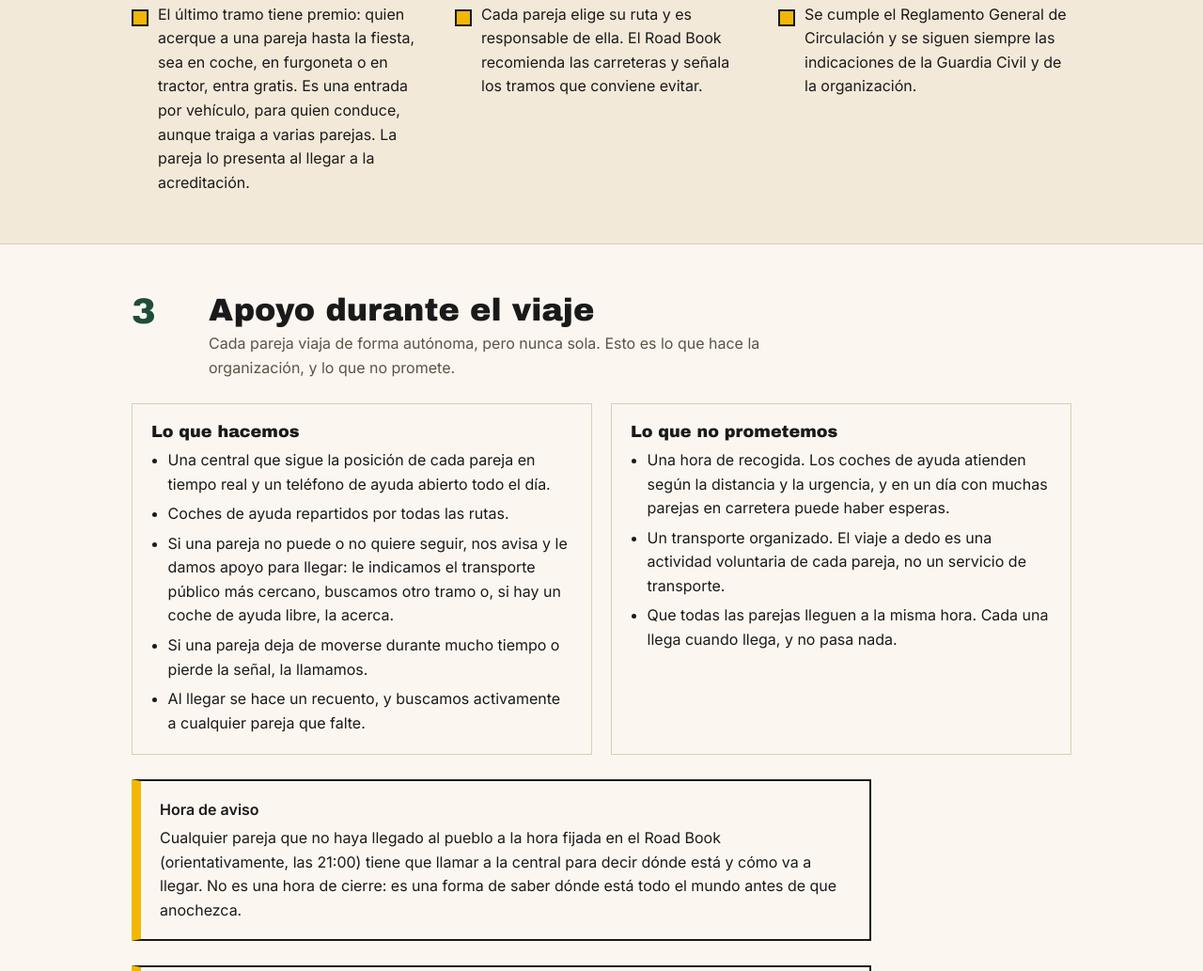
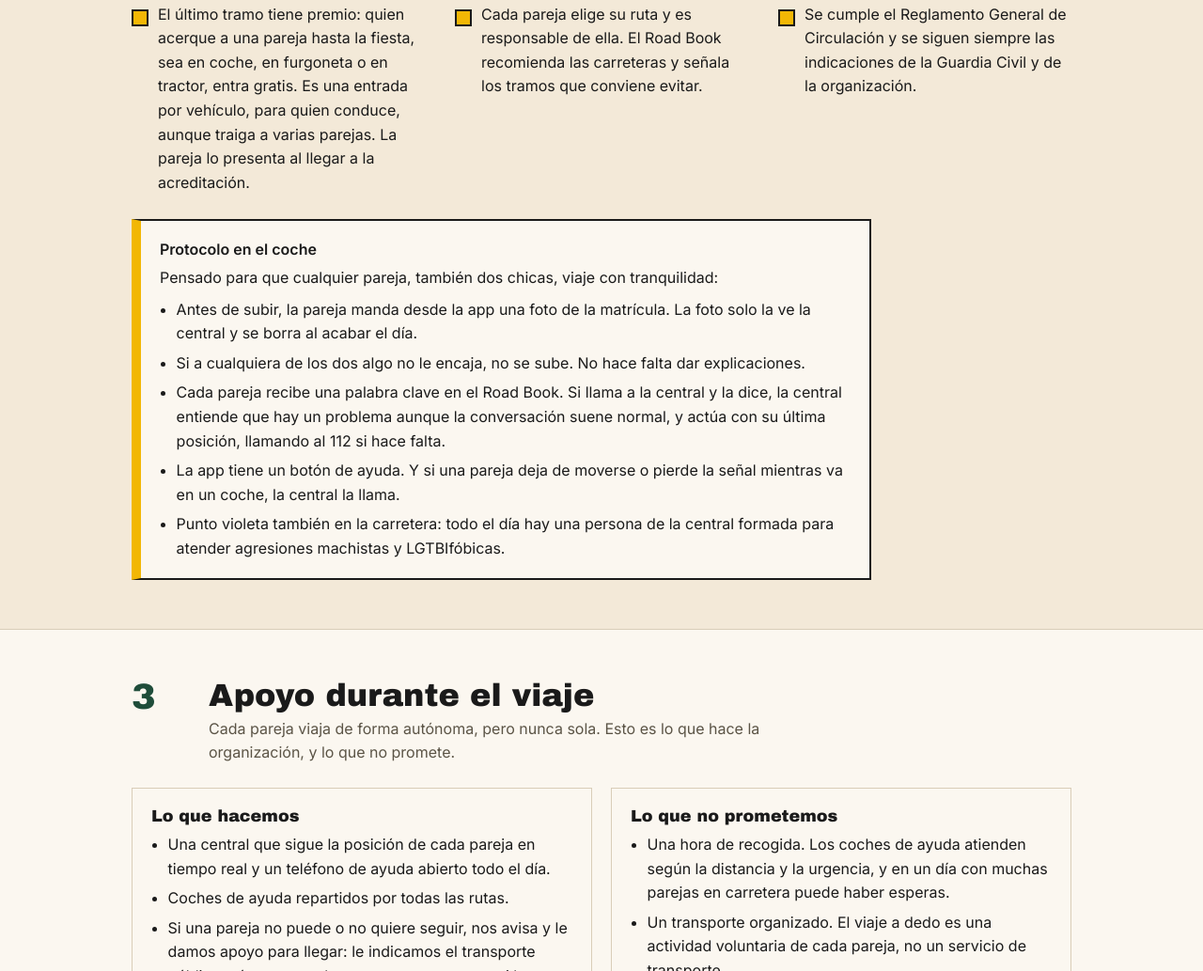
Before and after one commit to ikalek0/autostop-rural-ayuntamiento, a plain HTML site: page normas.html in a window 1280 px wide. Shown: the part 1420-2453 px from the top of the page at 94% size. Drawn offline with Linux system fonts and the light colour scheme.

Commit message:
Protocolo de seguridad en el coche
Co-Authored-By: Claude Opus 5.5 <noreply@anthropic.com>

```diff
--- a/normas.html
+++ b/normas.html
@@ -137,6 +137,15 @@ footer a{color:#CFC6B4}
       <li>Cada pareja elige su ruta y es responsable de ella. El Road Book recomienda las carreteras y señala los tramos que conviene evitar.</li>
       <li>Se cumple el Reglamento General de Circulación y se siguen siempre las indicaciones de la Guardia Civil y de la organización.</li>
     </ul>
+    <div class="aviso"><b>Protocolo en el coche</b>Pensado para que cualquier pareja, también dos chicas, viaje con tranquilidad:
+      <ul style="margin:8px 0 0;padding-left:1.1em;display:flex;flex-direction:column;gap:6px">
+        <li>Antes de subir, la pareja manda desde la app una foto de la matrícula. La foto solo la ve la central y se borra al acabar el día.</li>
+        <li>Si a cualquiera de los dos algo no le encaja, no se sube. No hace falta dar explicaciones.</li>
+        <li>Cada pareja recibe una palabra clave en el Road Book. Si llama a la central y la dice, la central entiende que hay un problema aunque la conversación suene normal, y actúa con su última posición, llamando al 112 si hace falta.</li>
+        <li>La app tiene un botón de ayuda. Y si una pareja deja de moverse o pierde la señal mientras va en un coche, la central la llama.</li>
+        <li>Punto violeta también en la carretera: todo el día hay una persona de la central formada para atender agresiones machistas y LGTBIfóbicas.</li>
+      </ul>
+    </div>
   </div>
 </section>
 
```
Also changed, not shown: index.html (+1 -0 lines).
